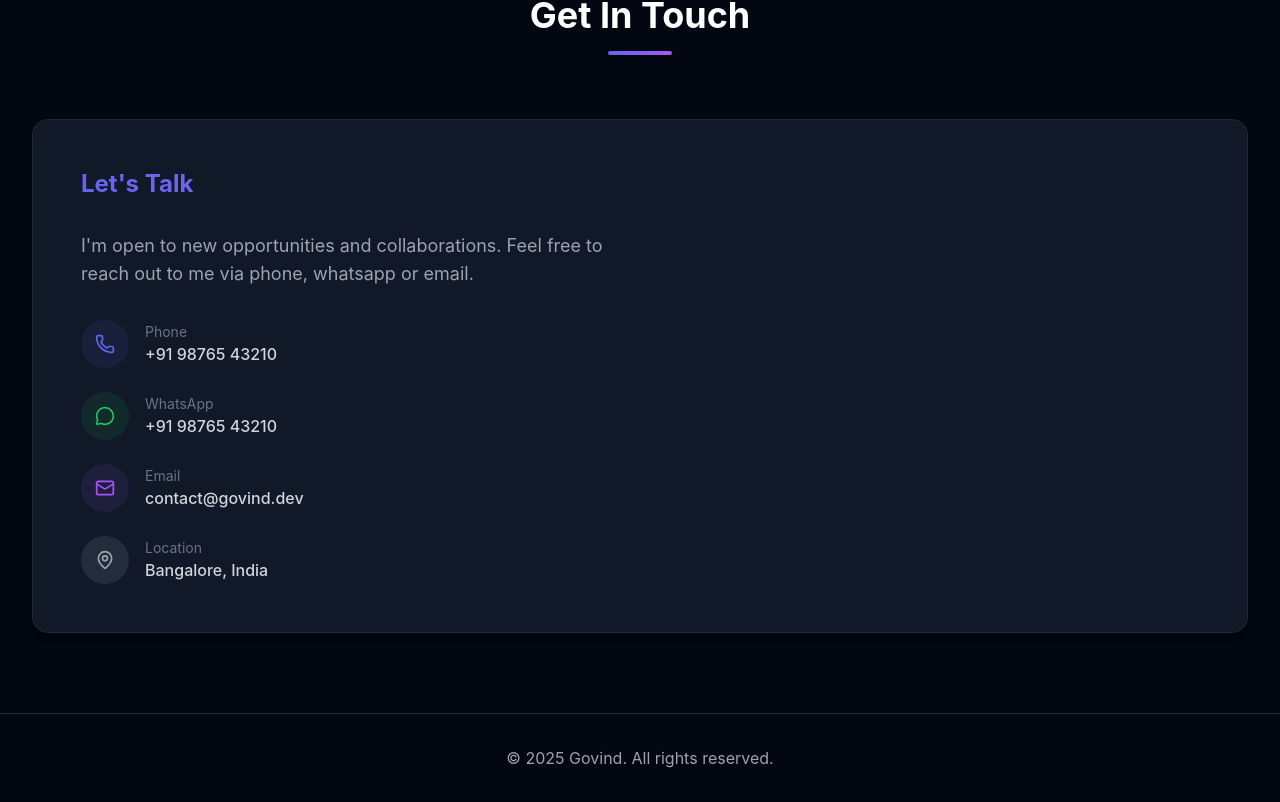
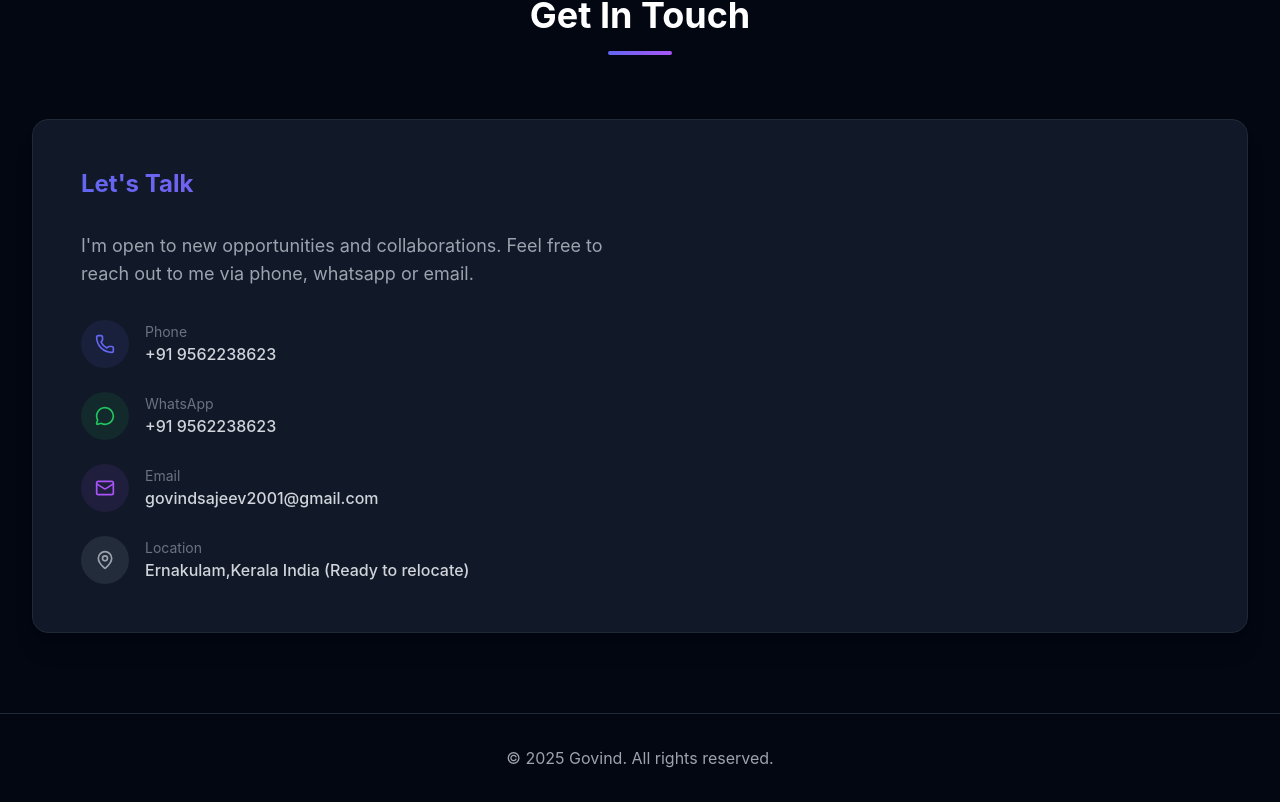
Before and after one commit to GOVINDSAJEEVKUMAR/Profile, a React (Vite) app: page / in a window 1280 px wide. Shown: the part 4776-5578 px from the top of the page. Built offline with nearby package versions, Linux system fonts and the light colour scheme.

Commit message:
profile chnages

```diff
--- a/src/components/Contact.tsx
+++ b/src/components/Contact.tsx
@@ -33,7 +33,7 @@ const Contact = () => {
                                 </div>
                                 <div>
                                     <p className="text-sm text-gray-500">Phone</p>
-                                    <p className="font-medium">+91 98765 43210</p>
+                                    <p className="font-medium">+91 9562238623</p>
                                 </div>
                             </div>
 
@@ -43,7 +43,7 @@ const Contact = () => {
                                 </div>
                                 <div>
                                     <p className="text-sm text-gray-500">WhatsApp</p>
-                                    <p className="font-medium">+91 98765 43210</p>
+                                    <p className="font-medium">+91 9562238623</p>
                                 </div>
                             </div>
 
@@ -53,7 +53,9 @@ const Contact = () => {
                                 </div>
                                 <div>
                                     <p className="text-sm text-gray-500">Email</p>
-                                    <p className="font-medium">contact@govind.dev</p>
+                                    <a href='mailto:govindsajeev2001@gmail.com'>
+                                        <p className="font-medium">govindsajeev2001@gmail.com</p>
+                                    </a>
                                 </div>
                             </div>
 
@@ -63,59 +65,13 @@ const Contact = () => {
                                 </div>
                                 <div>
                                     <p className="text-sm text-gray-500">Location</p>
-                                    <p className="font-medium">Bangalore, India</p>
+                                    <p className="font-medium">Ernakulam,Kerala India (Ready to relocate)</p>
                                 </div>
                             </div>
                         </div>
                     </motion.div>
 
-                    {/* Contact Form */}
-                    {/* <motion.div
-                        initial={{ opacity: 0, x: 20 }}
-                        whileInView={{ opacity: 1, x: 0 }}
-                        transition={{ duration: 0.5 }}
-                        viewport={{ once: true }}
-                        className="bg-dark p-8 rounded-xl border border-gray-800"
-                    >
-                        <form className="space-y-6">
-                            <div>
-                                <label htmlFor="name" className="block text-sm font-medium text-gray-400 mb-2">Name</label>
-                                <input
-                                    type="text"
-                                    id="name"
-                                    className="w-full bg-card border border-gray-700 rounded-lg px-4 py-3 text-white focus:outline-none focus:border-primary transition-colors"
-                                    placeholder="Your Name"
-                                />
-                            </div>
-                            <div>
-                                <label htmlFor="email" className="block text-sm font-medium text-gray-400 mb-2">Email</label>
-                                <input
-                                    type="email"
-                                    id="email"
-                                    className="w-full bg-card border border-gray-700 rounded-lg px-4 py-3 text-white focus:outline-none focus:border-primary transition-colors"
-                                    placeholder="your@email.com"
-                                />
-                            </div>
-                            <div>
-                                <label htmlFor="message" className="block text-sm font-medium text-gray-400 mb-2">Message</label>
-                                <textarea
-                                    id="message"
-                                    rows={4}
-                                    className="w-full bg-card border border-gray-700 rounded-lg px-4 py-3 text-white focus:outline-none focus:border-primary transition-colors resize-none"
-                                    placeholder="How can I help you?"
-                                ></textarea>
-                            </div>
 
-                            <button
-                                type="submit"
-                                className="w-full bg-primary hover:bg-indigo-600 text-white font-medium py-3 rounded-lg transition-colors flex items-center justify-center gap-2"
-                                onClick={(e) => e.preventDefault()}
-                            >
-                                Send Message
-                                <Send size={18} />
-                            </button>
-                        </form>
-                    </motion.div> */}
                 </div>
             </div>
         </section>
```
